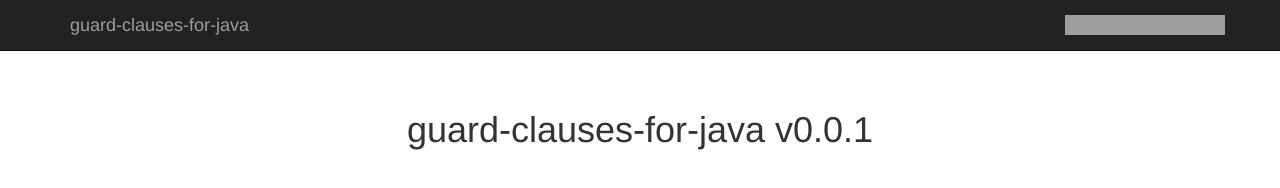
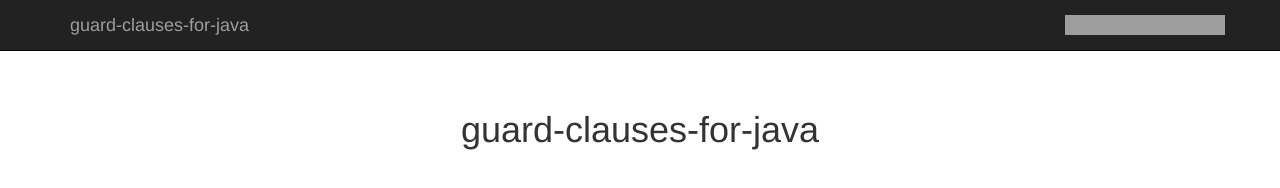
Before and after one commit to guard-clauses/guard-clauses-for-java, a website: page index.html in a window 1280 px wide. Drawn offline with nearby package versions, Linux system fonts and the light colour scheme; no server answers; grey boxes are pictures that could not be loaded.

Commit message:
remove wrong version

```diff
--- a/index.html
+++ b/index.html
@@ -42,7 +42,7 @@
 <div class="container">
 
     <div class="guard-clauses-for-java">
-        <h1 class="text-center">guard-clauses-for-java v0.0.1</h1>
+        <h1 class="text-center">guard-clauses-for-java</h1>
 
         <div id="guard-clauses-for-java">
         </div>
```
